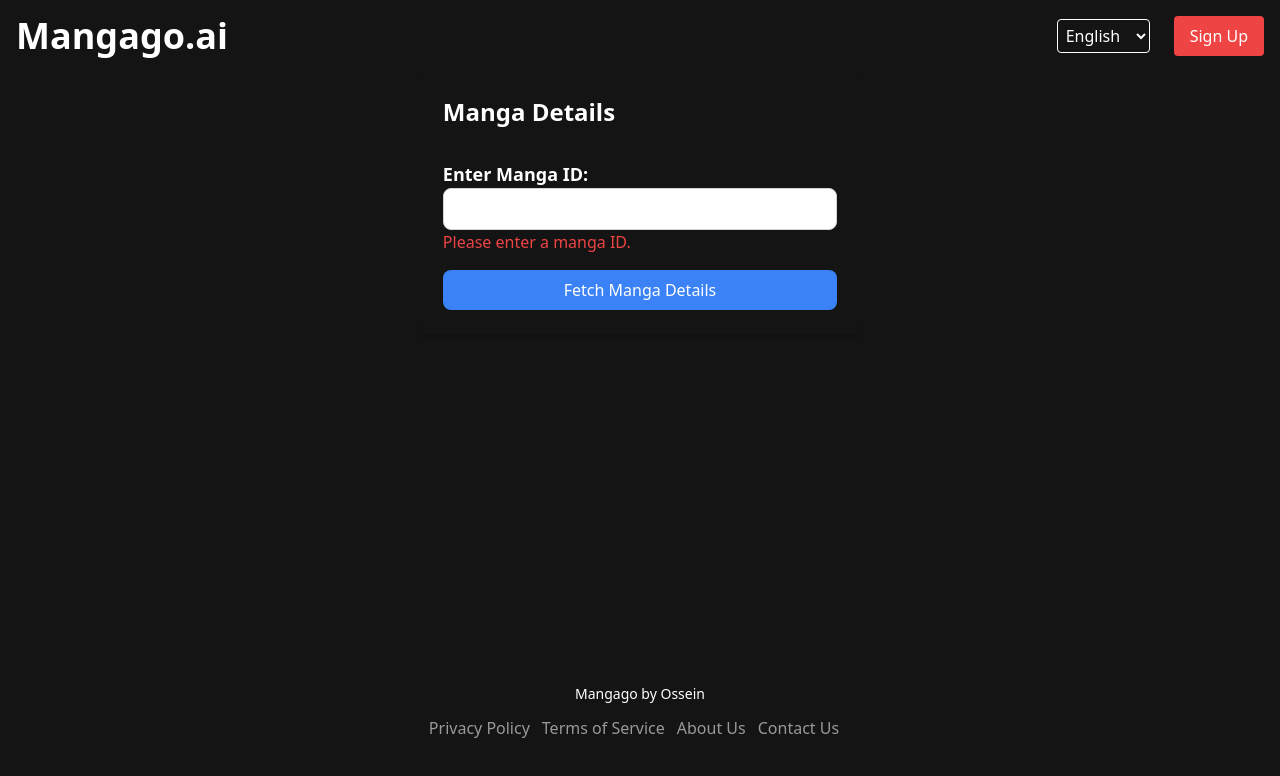
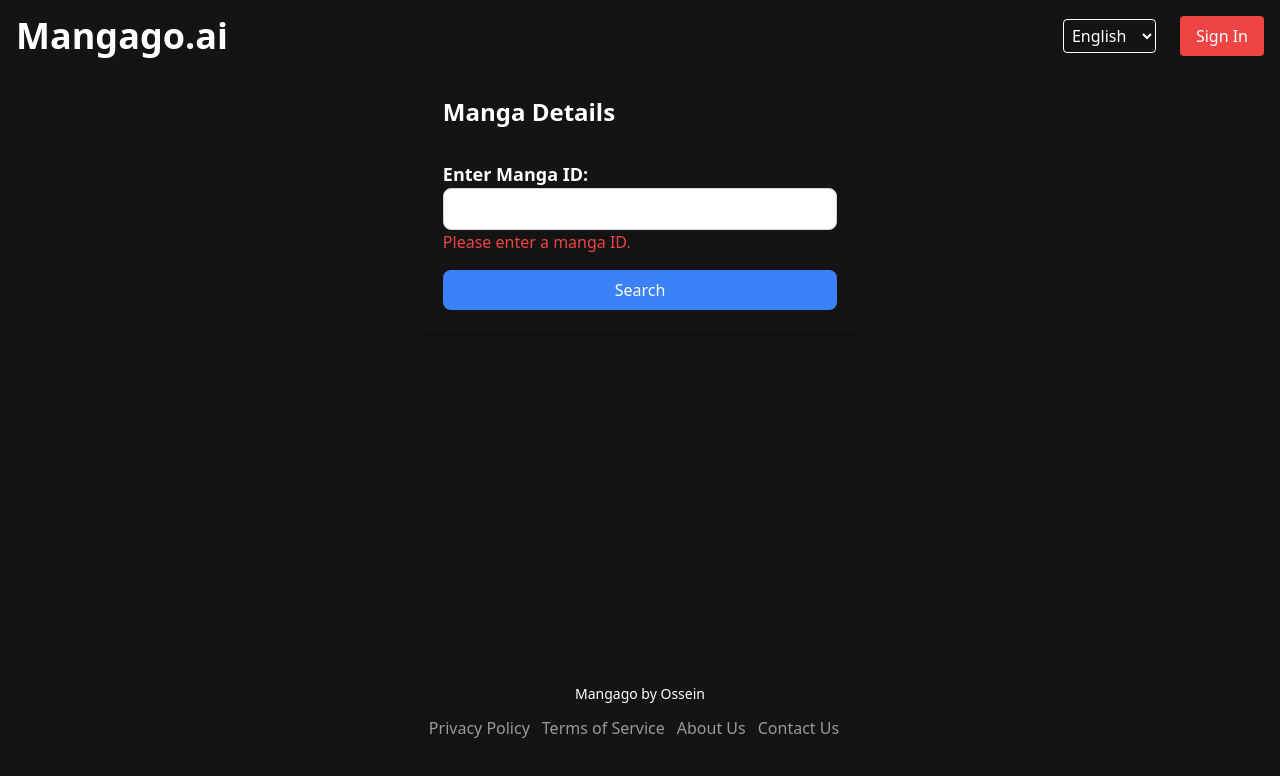
Before and after one commit to useing123/frontenddemo, a Nuxt app: page /mangaSearch in a window 1280 px wide. Shown: the top 776 px of the page. Built offline with nearby package versions, Linux system fonts and the light colour scheme.

Commit message:
fix bugs

```diff
--- a/components/Header.vue
+++ b/components/Header.vue
@@ -38,7 +38,7 @@
         to="/login"
         class="bg-red-500 hover:bg-red-600 text-white px-4 py-2 rounded transition-colors duration-300 ease-in-out"
       >
-        Sign Up
+        Sign In
       </router-link>
       <button
         v-else
--- a/pages/mangaSearch.vue
+++ b/pages/mangaSearch.vue
@@ -19,7 +19,7 @@
         :disabled="!mangaId || loading"
         class="bg-blue-500 text-white px-4 py-2 rounded-lg mt-4 w-full"
       >
-          {{ loading ? 'Fetching Manga Details...' : 'Fetch Manga Details' }}
+        {{ loading ? 'Searching your Manga Details...' : 'Search' }}
       </button>
     </form>
 
@@ -72,5 +72,10 @@
 </script>
 
 <style scoped>
-  /* Add your styles here */
+/* Добавьте ваши стили здесь */
+input {
+  color: #333; /* цвет текста */
+  background-color: #fff; /* цвет фона */
+  /* Дополнительные стили по вашему усмотрению */
+}
 </style>
```
Lines whose indentation alone changed are shown as unchanged.
